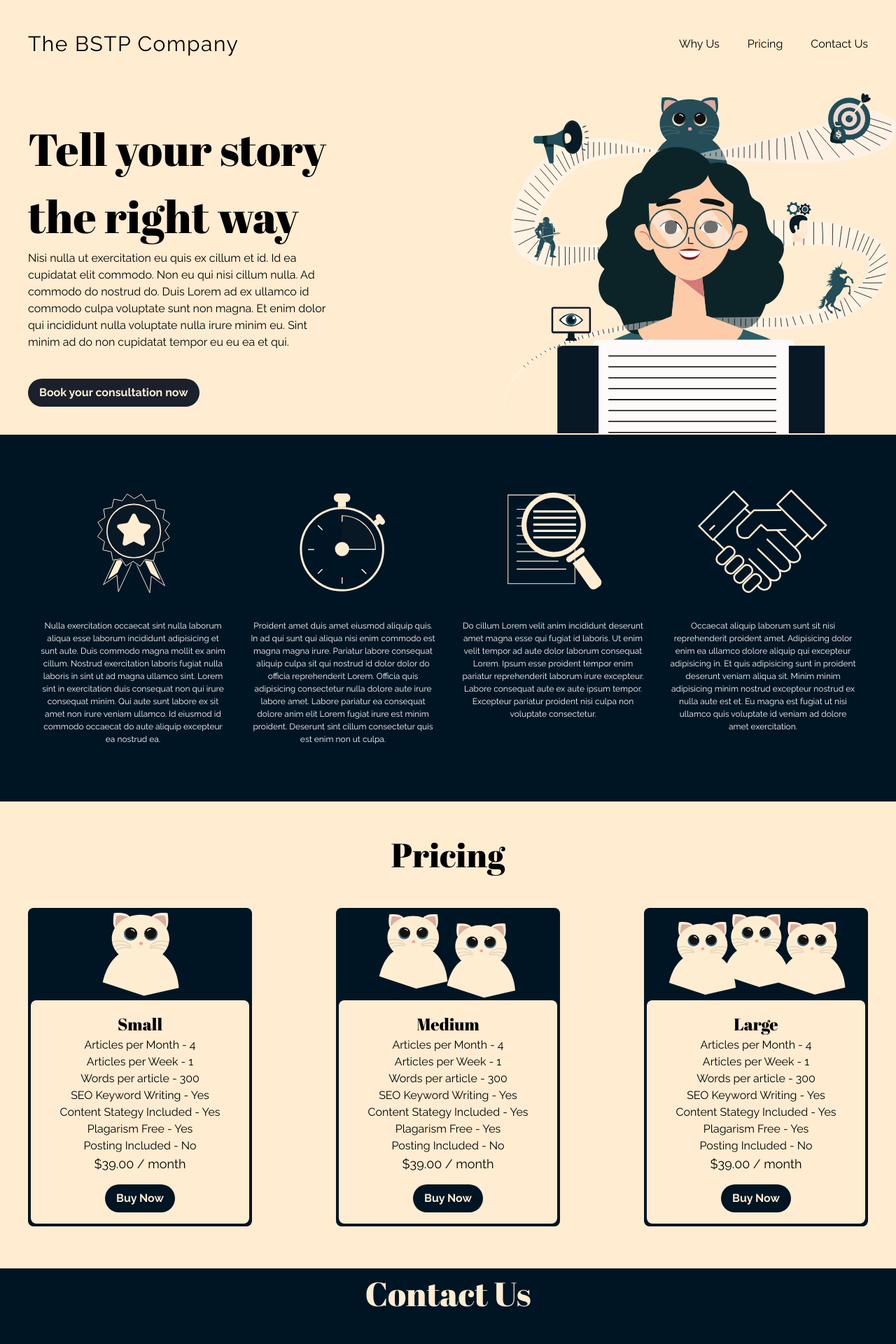
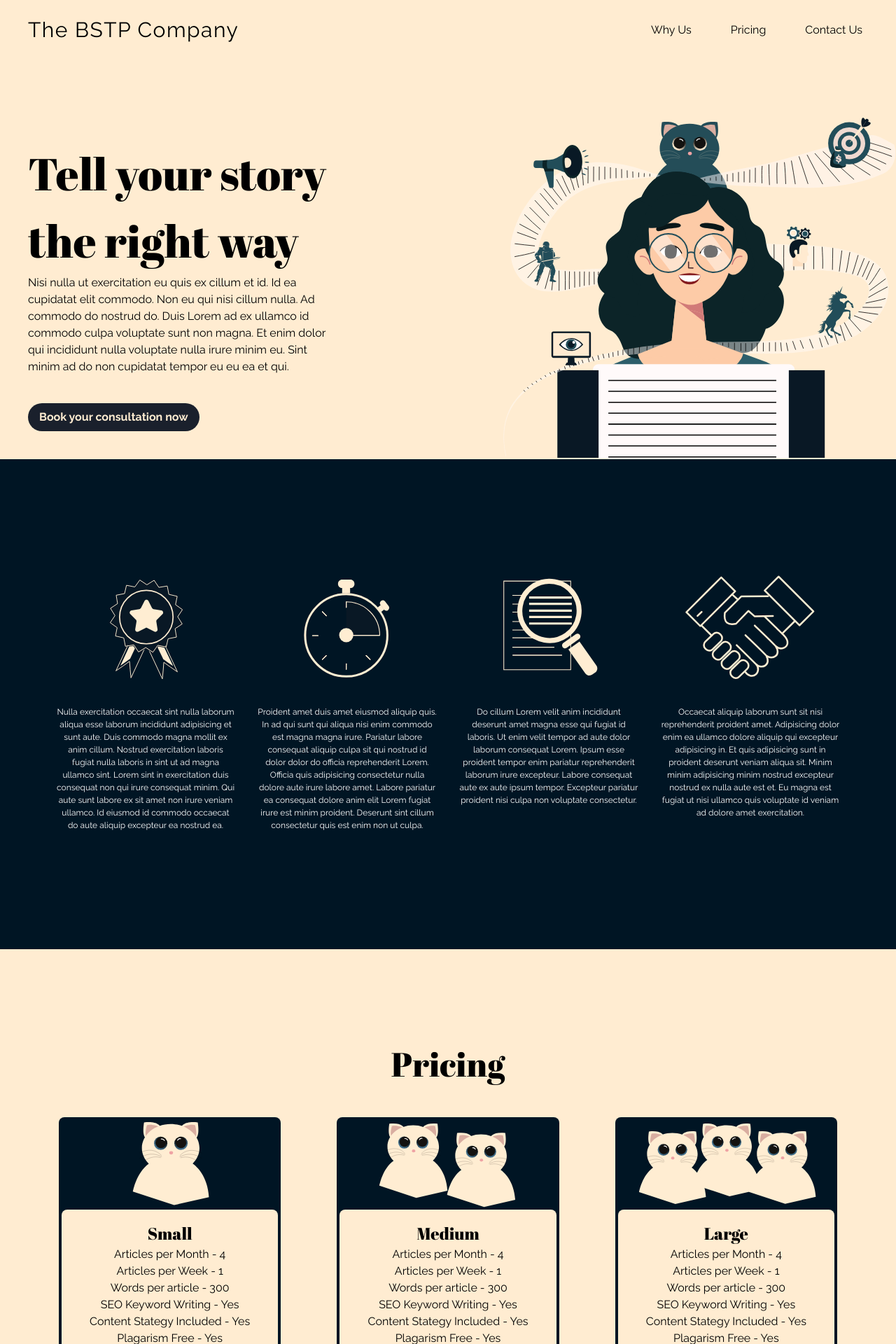
Before and after one commit to akshay-nm/thebstpcompany.com, a React (Create React App) app: page / in a window 1280 px wide. Shown: the top 1920 px of the page at 70% size. Built offline with nearby package versions, Linux system fonts and the light colour scheme.

Commit message:
Make navigation functional, adjust padding on sections

```diff
--- a/src/App.js
+++ b/src/App.js
@@ -1,18 +1,14 @@
-import React from 'react';
-import Home from './components/home/Home';
+import React, { useState } from 'react';
 import Navigation from './components/navigation/Navigation';
-import WhyUs from './components/why-us/WhyUs';
-import Pricing from './components/pricing/Pricing';
-import ContactUs from './components/contact-us/ContactUs';
+import Content from './components/content/Content';
 
 function App() {
+  const [current, setCurrent] = useState(0)
+  const [navigationShouldBeLight, setNavigationShouldBeLight] = useState(false)
   return (
     <div className='w-full h-full flex flex-col bg-primary font-body'>
-      <Navigation />
-      <Home />
-      <WhyUs />
-      <Pricing />
-      <ContactUs />
+      <Content changeSectionTo={current} shouldNavigationBeLight={setNavigationShouldBeLight} />
+      <Navigation changeSection={setCurrent} shouldBeLight={navigationShouldBeLight} />
     </div>
   );
 }
--- a/src/components/contact-us/ContactUs.js
+++ b/src/components/contact-us/ContactUs.js
@@ -5,15 +5,15 @@ import twitter from './twitter.svg'
 
 const ContactUs = () => {
   return (
-    <div className='bg-secondary text-primary'>
+    <div className='bg-secondary text-primary py-10'>
       <div className='text-center text-5xl font-heading'>Contact Us</div>
       <div className='grid grid-cols-1 md:grid-cols-2 p-10 gap-20'>
         <div>
           <input className='border-primary placeholder-primary border-b-4 mb-3 bg-secondary w-full' placeholder='Name' type='text' id='name' />
-          <input className='border-primary placeholder-primary border-b-4 mb-3 bg-secondary w-full' placeholder='E-mail' type='text' id='name' />
-          <input className='border-primary placeholder-primary border-b-4 mb-3 bg-secondary w-full' placeholder='Phone' type='text' id='name' />
+          <input className='border-primary placeholder-primary border-b-4 mb-3 bg-secondary w-full' placeholder='E-mail' type='text' id='email' />
+          <input className='border-primary placeholder-primary border-b-4 mb-3 bg-secondary w-full' placeholder='Phone' type='text' id='phone' />
           <div className='mb-3'>Your Inquiry</div>
-          <input className='border-primary placeholder-primary border-b-4 mb-3 bg-secondary w-full' placeholder='' type='text' id='name' />
+          <input className='border-primary placeholder-primary border-b-4 mb-3 bg-secondary w-full' placeholder='' type='text' id='inquiry' />
           <div className='text-right'>
             <button className='bg-primary text-secondary py-1 px-2 rounded'>Submit</button>
           </div>
--- /dev/null
+++ b/src/components/content/Content.js
@@ -0,0 +1,43 @@
+import React, { useRef, forwardRef, useEffect } from 'react';
+import Home from '../home/Home';
+import WhyUs from '../why-us/WhyUs';
+import Pricing from '../pricing/Pricing';
+import ContactUs from '../contact-us/ContactUs';
+
+const Section = forwardRef((props, ref) => (
+  <div ref={ref}>
+    {props.children}
+  </div>
+))
+
+const Content = ({ changeSectionTo }) => {
+  const sectionOneRef = useRef(null)
+  const sectionTwoRef = useRef(null)
+  const sectionThreeRef = useRef(null)
+  const sectionFourRef = useRef(null)
+
+
+  useEffect(() => {
+    if(sectionOneRef.current &&
+      sectionTwoRef.current &&
+      sectionThreeRef.current)
+      switch(changeSectionTo) {
+        case 1: window.scrollTo({ top: sectionOneRef.current.offsetTop, left: 0, behavior: 'smooth' }); break;
+        case 2: window.scrollTo({ top: sectionTwoRef.current.offsetTop, left: 0, behavior: 'smooth' }); break;
+        case 3: window.scrollTo({ top: sectionThreeRef.current.offsetTop, left: 0, behavior: 'smooth' }); break;
+        case 4: window.scrollTo({ top: sectionFourRef.current.offsetTop, left: 0, behavior: 'smooth' }); break;
+        default: window.scrollTo({ top: sectionOneRef.current.offsetTop, left: 0, behavior: 'smooth' });
+      }
+  }, [changeSectionTo])
+
+  return (
+    <>
+      <Section ref={sectionOneRef}><Home /></Section>
+      <Section ref={sectionTwoRef}><WhyUs /></Section>
+      <Section ref={sectionThreeRef}><Pricing /></Section>
+      <Section ref={sectionFourRef}><ContactUs /></Section>
+    </>
+  );
+};
+
+export default Content;
--- a/src/components/home/Home.js
+++ b/src/components/home/Home.js
@@ -3,7 +3,7 @@ import image from './3.svg';
 
 const Home = () => {
   return (
-    <div className='w-full flex flex-col p-10 relative'>
+    <div className='w-full flex flex-col p-10 mt-40 relative'>
       <div className='text-5xl md:text-6xl font-heading'>Tell your story <br />the right way</div>
       <div className='w-full max-w-sm md:max-w-md'>Nisi nulla ut exercitation eu quis ex cillum et id. Id ea cupidatat elit commodo. Non eu qui nisi cillum nulla. Ad commodo do nostrud do. Duis Lorem ad ex ullamco id commodo culpa voluptate sunt non magna. Et enim dolor qui incididunt nulla voluptate nulla irure minim eu. Sint minim ad do non cupidatat tempor eu eu ea et qui.</div>
       <div className='pt-10'>
--- a/src/components/navigation/Navigation.js
+++ b/src/components/navigation/Navigation.js
@@ -1,27 +1,27 @@
 import React, { useState } from 'react';
 
-const Navigation = () => {
+const Navigation = ({ changeSection }) => {
   const [expanded, set] = useState(false)
   return (
-    <nav className='w-full flex items-center justify-between p-10'>
+    <nav className='w-full flex items-center justify-between px-10 py-5 fixed bg-primary'>
       <div>
-        <div className='text-3xl tracking-wider'>The BSTP Company</div>
+        <button onClick={() => changeSection(1)} className='text-3xl tracking-wider focus:outline-none'>The BSTP Company</button>
         <div className={`block ${expanded? '' : 'hidden'} sm:hidden`}>
-          <div>Why Us</div>
-          <div>Pricing</div>
-          <div>Contact Us</div>
+          <button onClick={() => changeSection(2)} className='focus:outline-none' >Why Us</button>
+          <button onClick={() => changeSection(3)} className='focus:outline-none' >Pricing</button>
+          <button onClick={() => changeSection(4)} className='focus:outline-none' >Contact Us</button>
         </div>
       </div>
       <div className="block sm:hidden">
-        <button className="flex items-center px-3 py-2 border rounded text-gray-900 border-gray-400 hover:text-gray-700 hover:border-white" onClick={() => set(!expanded)}>
+        <button className="flex items-center px-3 py-2 border rounded text-gray-900 border-gray-400 hover:text-gray-700 hover:border-white focus:outline-none" onClick={() => set(!expanded)}>
           <div className={`${expanded? 'hidden': ''}`}><svg className='fill-current h-3 w-3' viewBox="0 0 20 20" xmlns="http://www.w3.org/2000/svg"><title>Menu</title><path d="M0 3h20v2H0V3zm0 6h20v2H0V9zm0 6h20v2H0v-2z"/></svg></div>
-          <div className={`${expanded? '': 'hidden'}`}>x</div>
+          <div className={`${expanded? '': 'hidden'}`}>&#10005;</div>
         </button>
       </div>
       <div className='hidden sm:flex flex-row-reverse'>
-        <div className='ml-10'>Contact Us</div>
-        <div className='ml-10'>Pricing</div>
-        <div className='ml-10'>Why Us</div>
+        <button onClick={() => changeSection(4)} className='ml-10 p-2 focus:outline-none'>Contact Us</button>
+        <button onClick={() => changeSection(3)} className='ml-10 p-2 focus:outline-none'>Pricing</button>
+        <button onClick={() => changeSection(2)} className='ml-10 p-2 focus:outline-none'>Why Us</button>
       </div>
     </nav>
   );
--- a/src/components/pricing/Pricing.js
+++ b/src/components/pricing/Pricing.js
@@ -6,7 +6,7 @@ import lgCat from './lg-cat.svg'
 
 const Pricing = () => {
   return (
-    <div className='py-10 bg-primary'>
+    <div className='px-16 py-32 bg-primary'>
       <div className='text-center text-5xl mb-5 font-heading'>Pricing</div>
       <div className='grid grid-cols-1 md:grid-cols-2 lg:grid-cols-3 gap-20 p-5'>
         <div className='flex items-center justify-center'>
--- a/src/components/why-us/WhyUs.js
+++ b/src/components/why-us/WhyUs.js
@@ -6,7 +6,7 @@ import stopwatch from './stopwatch.svg'
 
 const WhyUs = () => {
   return (
-    <div className='p-10 grid grid-cols-1 md:grid-cols-2 lg:grid-cols-4 bg-secondary text-white'>
+    <div className='px-16 py-32 grid grid-cols-1 md:grid-cols-2 lg:grid-cols-4 bg-secondary text-white'>
       <div className='flex flex-col items-center text-center p-4 mb-6'>
         <div className='h-48'>
           <img src={badge} className='object-scale-down h-full w-full' alt='badge' />
```
Also changed, not shown: 1 other file (tests, documents, lock files or other folders).
